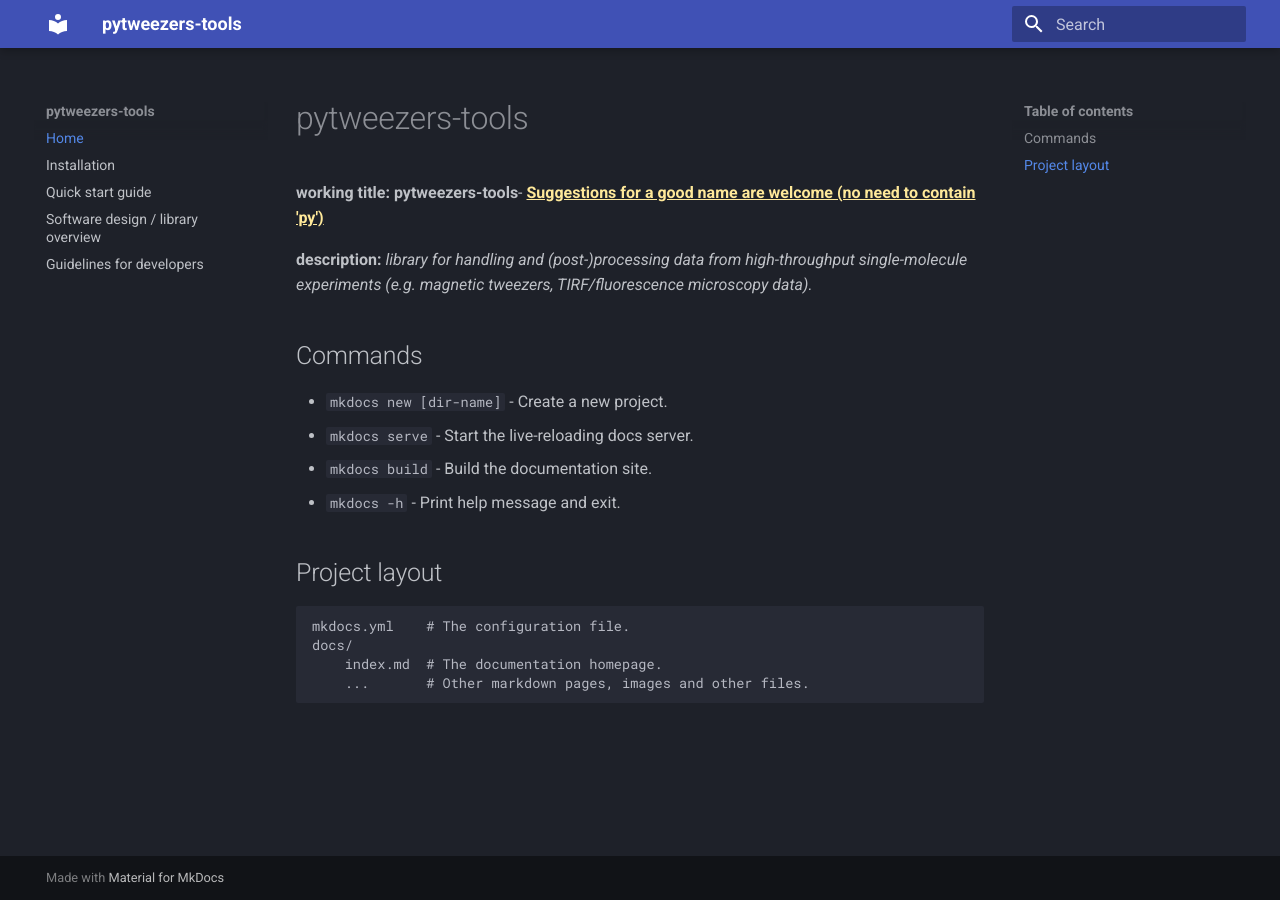
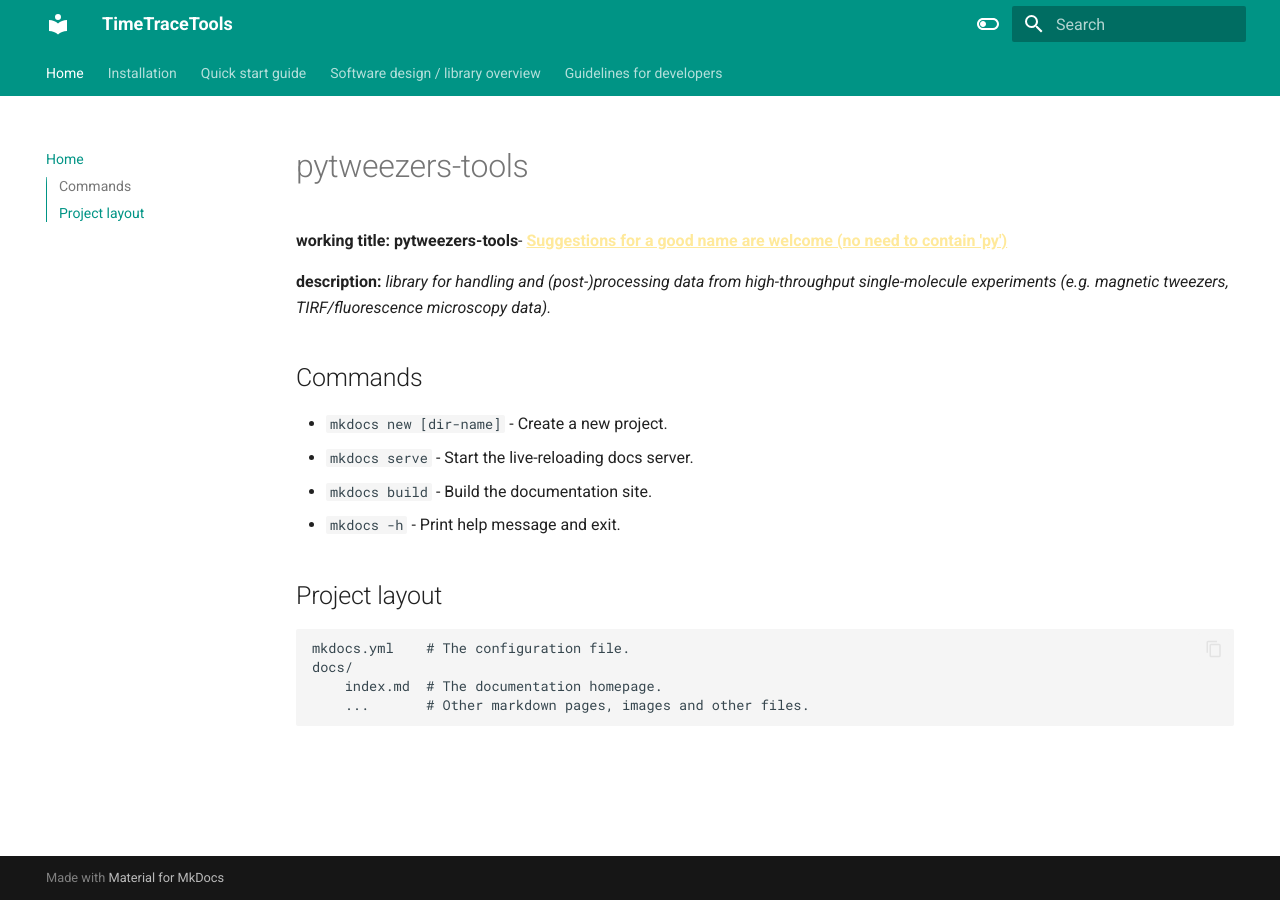
Before and after one commit to KleinMisha/time-trace-tools, an MkDocs documentation site: the page built from docs/index.md, in a window 1280 px wide. Built offline with MkDocs 1.6.1 and Material for MkDocs 9.7.7, drawn with Linux system fonts in a browser that asks for light colours.

Commit message:
Search bar, toggle switch light/dark mode, better code blocks (incl. copy button), navigation done better, colors, etc. All from some online examples.

```diff
--- a/mkdocs.yml
+++ b/mkdocs.yml
@@ -1,4 +1,4 @@
-site_name: pytweezers-tools
+site_name: TimeTraceTools
 
 nav:
   - Home: index.md
@@ -12,11 +12,37 @@
   - Guidelines for developers: developer_notes.md
   # - Versions: CHANGELOG.md
 
-
+plugins:
+    - search
 theme:
   name: material
   palette:
+    - scheme: default
+      toggle:
+        icon: material/toggle-switch-off-outline
+        name: Switch to dark mode
+      primary: teal
+      accent: purple
     - scheme: slate
+      toggle:
+        icon: material/toggle-switch
+        name: Switch to light mode
+      primary: teal
+      accent: purple
+
+  features:
+    - search.suggest
+    - search.highlight
+    - content.code.copy
+    - navigation.tabs
+    - navigation.sections
+    - navigation.top
+    - toc.integrate
+
+
+
+
+
 
 markdown_extensions:
   - pymdownx.superfences:
```
